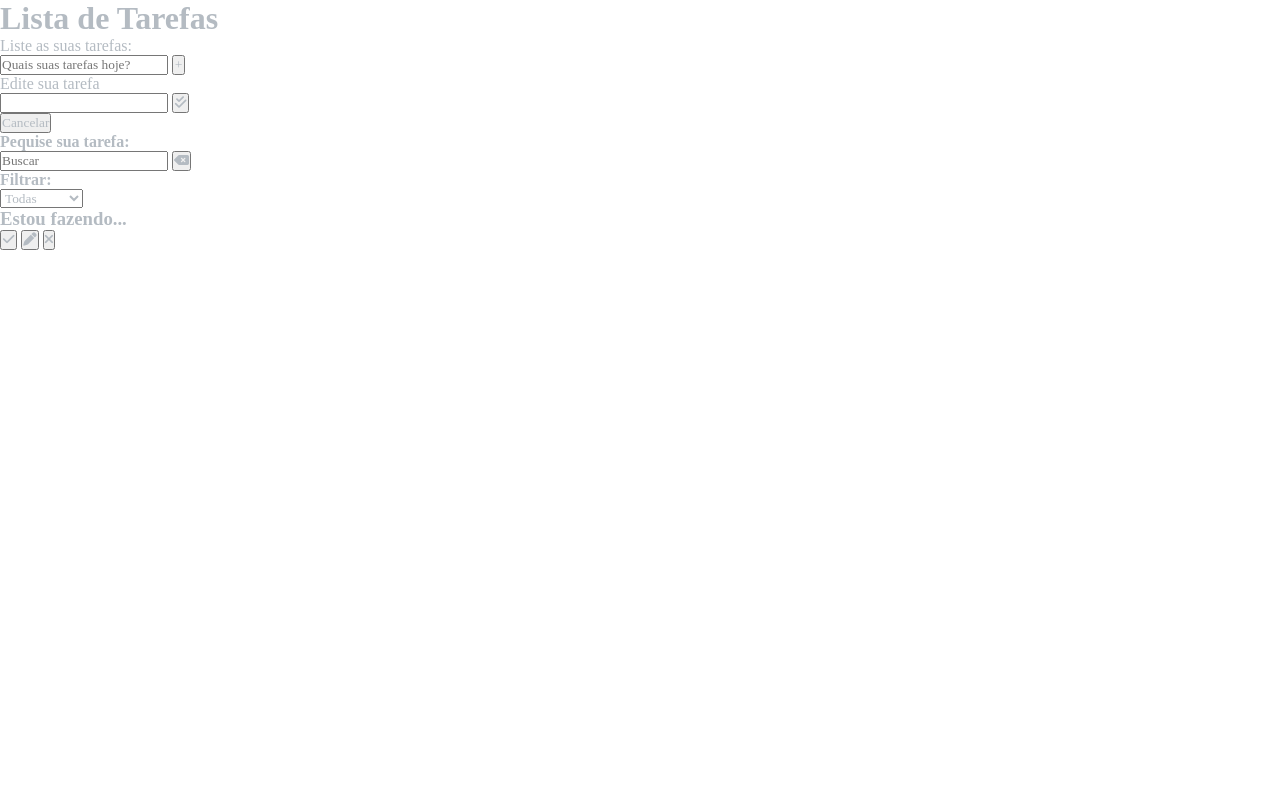
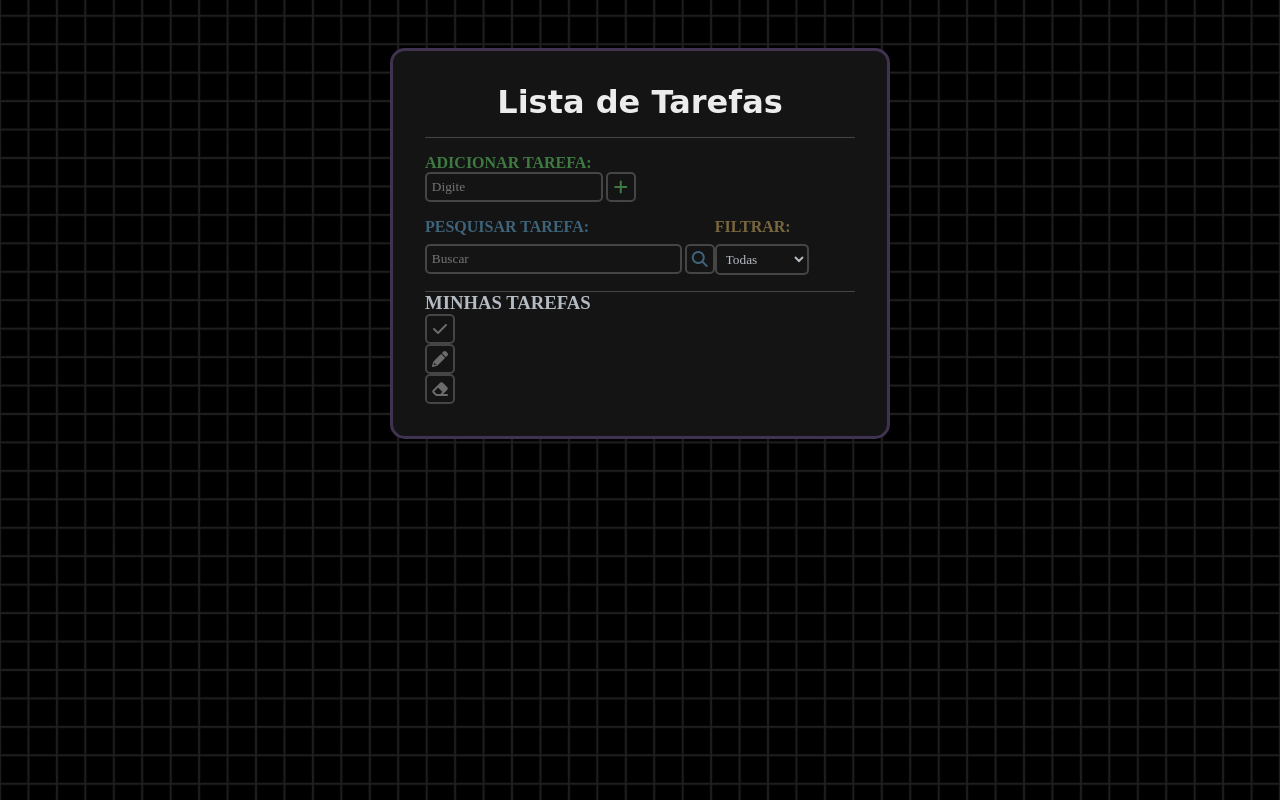
Before and after one commit to carolsgomes/Lista-de-Tarefas, a website: page index.html in a window 1280 px wide. Drawn offline with Linux system fonts and the light colour scheme; files whose address does not match are found by name; a web font is replaced by a local one.

Commit message:
Personalizacao da tela

```diff
--- a/css/styles.css
+++ b/css/styles.css
@@ -6,3 +6,141 @@
     color: #b4bbc2;
     box-sizing: border-box;
 }
+/* corpo e fundo */
+body {
+    background-image: url("../imagens/background.png");
+    background-position: center;
+    background-size: cover;
+}
+/* botoes */
+button {
+    color: #6c6c6c;
+    background-color: transparent;
+    border: 2px solid #454545;
+    border-radius: 5px;
+    padding: .3rem .6rem;
+    font-size: 1rem;
+    cursor: pointer;
+    display: flex;
+    justify-content: center;
+    align-items: center;
+    transition: 0.2s;
+    width: 30px;
+    height: 30px;
+}
+
+button:hover {
+    background-color: #282828;
+}
+button i {
+    color: #6c6c6c;
+    font-weight: bold;
+    pointer-events: none;
+}
+
+button:hover > i {
+    background-color: #282828;
+}
+
+button[type="submit"] i { /* cor botao add e edit*/
+  color: #3e7a42;
+}
+
+#erase-button i { /* cor botao buscar */
+    color: #3e637a;
+}
+
+input, select {
+    padding: .30rem;
+    background-color: transparent;
+    border: 2px solid #454545;
+    border-radius: 5px;
+}
+
+.hide {
+    display: none;
+}
+
+/* todo header */
+.todo-container {
+    max-width: 500px;
+    padding: 2rem;
+    margin: 3rem auto;
+    background-color: #141414;
+    border: 3px solid #3f3351;
+    border-radius: 15px;
+}
+.todo-container header {
+    text-align: center;
+    padding-bottom: 1rem;
+    margin-bottom: 1rem;
+    border-bottom: 1px solid #454545;
+}
+.cabecalho {
+    color: #ececec;
+    font-family: 'Liu Jian Mao Cao', cursive;
+}
+
+/* titulos coloridos */
+.titulo-verde {
+  color: #3e7a42;
+  font-weight: bold;
+}
+
+.titulo-azul {
+  color: #3e637a;
+}
+
+.titulo-laranja {
+  color: #7a673e;
+}
+
+/* listas/form*/
+#todo-form, #edit-form {
+    padding: 1rem;
+    border-bottom: 1px solid #454545;
+}
+
+#todo-form p,
+#edit-form p {
+    font-weight: bold;
+    margin-bottom: .5rem;
+}
+
+.form-control {
+    display: flex;
+}
+
+.form-control input {
+    margin-right: .2rem;
+}
+
+#cancel-edit-btn {
+    margin-top: 1rem;
+}
+
+/* toolbar */
+#toolbar {
+    padding: 1rem 1rem 1rem 0;
+    border-bottom: 1px solid #454545;
+    display: flex;
+}
+
+#toolbar h4 {
+    margin-bottom: .5rem;
+}
+
+#search {
+    width: 70%;
+    display: flex;
+    flex-direction:  column;
+}
+
+#search form {
+    display: flex;
+}
+
+#search input {
+    width: 100%;
+    margin-right: .2rem;
+}
--- a/index.html
+++ b/index.html
@@ -5,6 +5,8 @@
 <head>
     <meta charset="UTF-8">
     <meta name="viewport" content="width=device-width, initial-scale=1.0">
+    <!--link da fonte do cabecalho-->
+    <link href="https://fonts.googleapis.com/css2?family=Liu+Jian+Mao+Cao&display=swap" rel="stylesheet">
     <title>Lista de Tarefas</title>
     <!--css-->
     <link rel="stylesheet" href="css/styles.css">
@@ -17,46 +19,48 @@
     <div class="todo-container">
         <header>
             <!--Cabeçalho-->
-            <h1>Lista de Tarefas</h1>
+            <h1 class="cabecalho">Lista de Tarefas</h1>
         </header>
         <!--Conteúdo-->
         <form id="tod-form">
-        <p>Liste as suas tarefas:</p>
+        <p class="titulo-verde">ADICIONAR TAREFA:</p>
         <div class="form-control">
-            <input type="text" id="todo-input" placeholder="Quais suas tarefas hoje?">
+            <input type="text" id="todo-input" placeholder="Digite">
             <button type="submit">
-                <i class="fa-thin fa-plus"></i>
+                <i class="fa-solid fa-plus"></i> <!--botao de adicionar-->
             </button>
         </div>
     </form>
     <!--Edição da Tarefa-->
-    <form id="edit-form">
-        <p>Edite sua tarefa</p>
+    <form id="edit-form" class="hide">
+        <p>EDITAR TAREFA:</p>
         <div class="form-control">
         <input type="text" id="edit-input">
         <button type="submit">
-            <i class="fa-solid fa-check-double"></i>
+            <i class="fa-solid fa-pencil"></i> <!--botao de pincel editar-->
         </button>
     </div>
     <!--Botao para cancelar edição-->
-    <button id="cancel-edit-btn">Cancelar</button>
+    <button id="cancel-edit-btn">
+        <i class="fa-solid fa-xmark"></i>
+    </button> <!--botao de cancelar edicao-->
     </form>
     <!--Campo para pesquisa e filtro-->
     <div id="toolbar">
         <div id="search">
-            <h4>Pequise sua tarefa:</h4>
+            <h4 class="titulo-azul">PESQUISAR TAREFA:</h4>
             <form>
                 <!--Mensagem de busca-->
                 <input type="text" id="search-input" placeholder="Buscar">
                 <button id="erase-button">
-                    <!--Icone deletar busca-->
-                    <i class="fa-solid fa-delete-left"></i>
+                    <!--Icone busca-->
+                    <i class="fa-solid fa-magnifying-glass"></i> <!--botao de busca-->
                 </button>
             </form>
         </div>
         <!--Filtragem de tarefas-->
         <div id="filter">
-            <h4>Filtrar:</h4>
+            <h4 class="titulo-laranja">FILTRAR:</h4>
             <select id="filter-select">
                 <option value="all">Todas</option>
                 <option value="done">Finalizadas</option>
@@ -67,17 +71,17 @@
     <!--Lista das Tarefas-->
     <div id="todo-list">
         <div class="todo"></div>
-        <h3>Estou fazendo...</h3>
+        <h3>MINHAS TAREFAS</h3>
         <button class="finish-todo">
-            <i class="fa-solid fa-check"></i>
+            <i class="fa-solid fa-check"></i> <!--botao de concluido-->
         </button>
 
-        <button class="eidt-todo">
-            <i class="fa-solid fa-pen"></i>
+        <button class="edit-todo">
+            <i class="fa-solid fa-pencil"></i> <!--botao de editar-->
         </button>
 
         <button class="remove-todo">
-            <i class="fa-solid fa-xmark"></i>
+            <i class="fa-solid fa-eraser"></i> <!--botao de remover-->
         </button>
     </div>
     </div>
```
Also changed, not shown: imagens/background.png (added), imagens/bg.jpeg (deleted).
